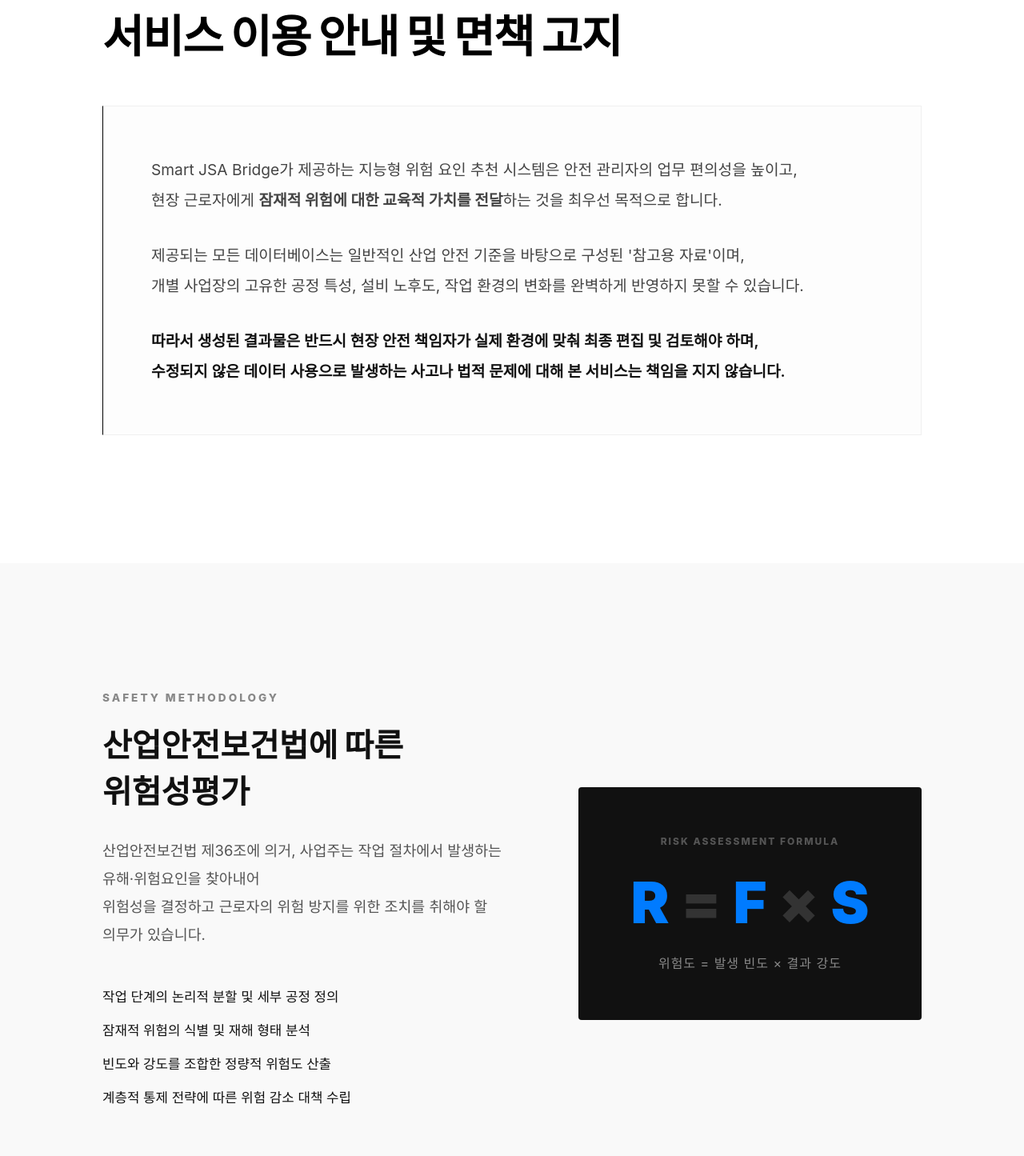
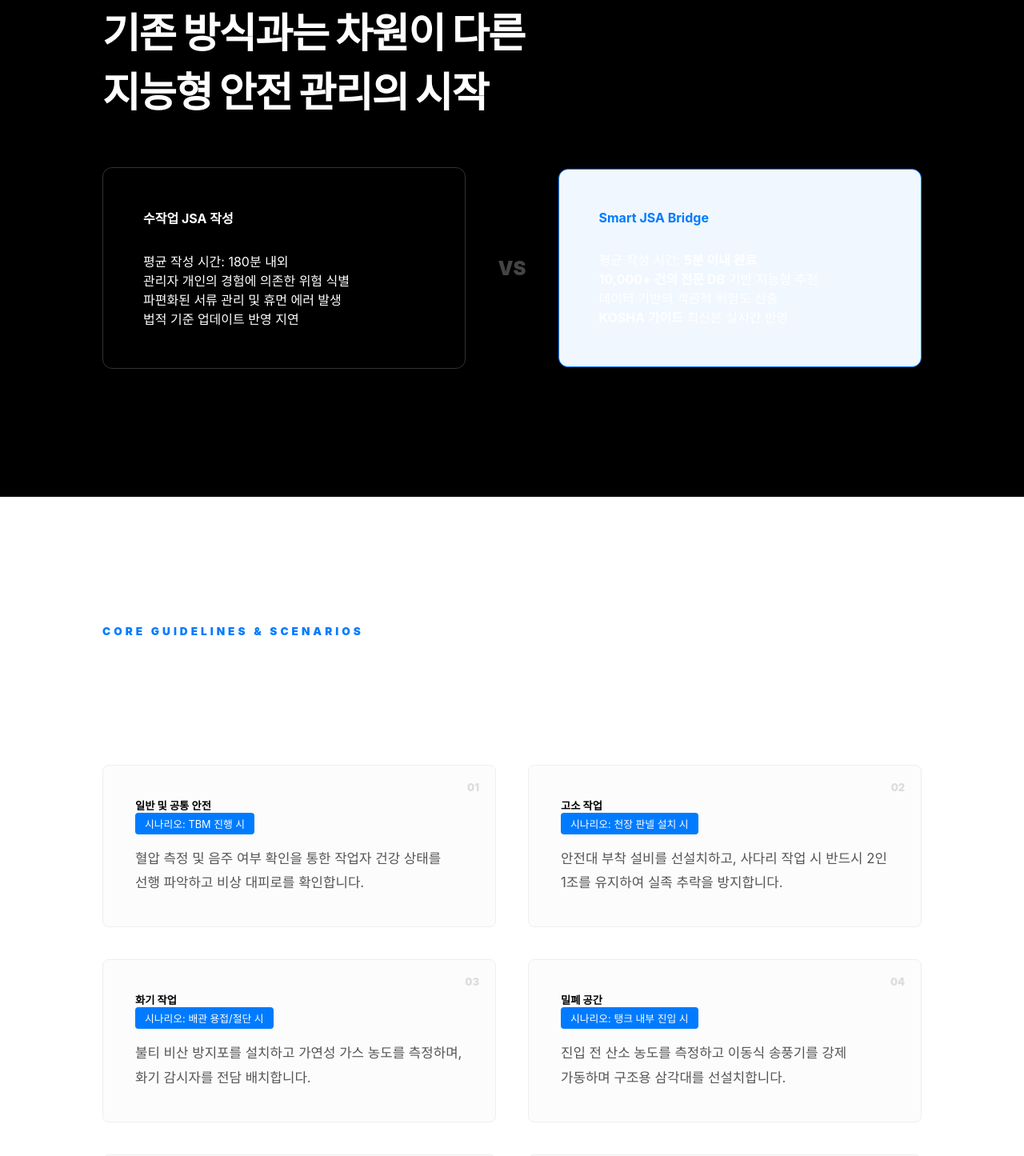
Before and after one commit to hanghanghu716-dotcom/smart-jsa-bridge, a React (Vite) app: page / in a window 1280 px wide. Shown: the part 1000-2445 px from the top of the page at 80% size. Built offline with nearby package versions, Linux system fonts and the light colour scheme; a web font is replaced by a local one.

Commit message:
Add files via upload

```diff
--- a/src/pages/Main.jsx
+++ b/src/pages/Main.jsx
@@ -13,7 +13,7 @@ export default function Main() {
 
   return (
     <div style={styles.wrapper}>
-      {/* SECTION 1: HERO - 원본 레이아웃 및 규격 유지 */}
+      {/* SECTION 1: HERO - 원본 규격 100% 유지 */}
       <section style={styles.heroSection}>
         <div style={styles.bgWrapper}>
           {slides.map((src, index) => (
@@ -26,15 +26,9 @@ export default function Main() {
           <aside style={styles.sideAd}><AdBanner slot="1000000001" style={{ width: '160px', height: '600px' }} format="vertical" /></aside>
           <main style={styles.centerContent}>
             <div style={styles.heroContent}>
-              <h2 style={styles.mainTitle}>
-                데이터로 잇는 안전,<br />
-                사람을 지키는 기술
-              </h2>
-              <p style={styles.subTitle}>
-                현장의 육안 점검과 전문가의 안전 데이터를 결합하여,<br />
-                놓치기 쉬운 잠재 위험 요인을 정밀하게 분석합니다.
-              </p>
-              <div style={styles.buttonWrapper}><Link to="/info" style={styles.primaryBtn}>위험성 평가 작성하기</Link></div>
+              <h2 style={styles.mainTitle}>데이터로 잇는 안전,<br />사람을 지키는 기술</h2>
+              <p style={styles.subTitle}>현장의 육안 점검과 전문가의 안전 데이터를 결합하여,<br />놓치기 쉬운 잠재 위험 요인을 정밀하게 분석합니다.</p>
+              <div style={styles.buttonWrapper}><Link to="/info" style={styles.primaryBtn}>위험성 평가 작성 시작하기</Link></div>
             </div>
           </main>
           <aside style={styles.sideAd}><AdBanner slot="1000000002" style={{ width: '160px', height: '600px' }} format="vertical" /></aside>
@@ -46,92 +40,103 @@ export default function Main() {
         </footer>
       </section>
 
-      {/* SECTION 2: 법적 책임 및 서비스 목적 - 줄바꿈 및 가독성 최적화 */}
-      <section style={styles.noticeSection}>
+      {/* SECTION 2: 비교 우위 및 가치 제안 (Value Proposition) */}
+      <section style={styles.valueSection}>
         <div style={styles.container}>
-          <span style={styles.overline}>LEGAL COMPLIANCE & EDUCATION</span>
-          <h3 style={styles.sectionHeading}>서비스 이용 안내 및 면책 고지</h3>
-          <div style={styles.noticeBox}>
-            <p style={styles.articlePara}>
-              Smart JSA Bridge가 제공하는 지능형 위험 요인 추천 시스템은 안전 관리자의 업무 편의성을 높이고,<br />
-              현장 근로자에게 <strong>잠재적 위험에 대한 교육적 가치를 전달</strong>하는 것을 최우선 목적으로 합니다.
-            </p>
-            <p style={styles.articlePara}>
-              제공되는 모든 데이터베이스는 일반적인 산업 안전 기준을 바탕으로 구성된 '참고용 자료'이며,<br />
-              개별 사업장의 고유한 공정 특성, 설비 노후도, 작업 환경의 변화를 완벽하게 반영하지 못할 수 있습니다.
-            </p>
-            <p style={styles.importantPara}>
-              따라서 생성된 결과물은 반드시 <strong>현장 안전 책임자가 실제 환경에 맞춰 최종 편집 및 검토</strong>해야 하며,<br />
-              수정되지 않은 데이터 사용으로 발생하는 사고나 법적 문제에 대해 본 서비스는 책임을 지지 않습니다.
-            </p>
-          </div>
-        </div>
-      </section>
-
-      {/* SECTION 3: JSA 실무 가이드 - 시각적 위계 및 정렬 보강 */}
-      <section style={styles.guideSection}>
-        <div style={styles.container}>
-          <div style={styles.infoFlex}>
-            <div style={styles.textPart}>
-              <h3 style={styles.smallTitle}>SAFETY METHODOLOGY</h3>
-              <h4 style={styles.guideTitle}>산업안전보건법에 따른 위험성평가</h4>
-              <p style={styles.guideText}>
-                산업안전보건법 제36조에 의거, 사업주는 작업 절차에서 발생하는 유해·위험요인을 찾아내어<br />
-                위험성을 결정하고 근로자의 위험 방지를 위한 조치를 취해야 할 의무가 있습니다.
-              </p>
-              <ul style={styles.checkList}>
-                <li>작업 단계의 논리적 분할 및 세부 공정 정의</li>
-                <li>잠재적 위험의 식별 및 재해 형태 분석</li>
-                <li>빈도와 강도를 조합한 정량적 위험도 산출</li>
-                <li>계층적 통제 전략에 따른 위험 감소 대책 수립</li>
+          <span style={styles.overline}>COMPARATIVE ADVANTAGE</span>
+          <h3 style={styles.sectionHeading}>기존 방식과는 차원이 다른<br />지능형 안전 관리의 시작</h3>
+          <div style={styles.comparisonGrid}>
+            <div style={styles.compCard}>
+              <h4>수작업 JSA 작성</h4>
+              <ul style={styles.compList}>
+                <li>평균 작성 시간: 180분 내외</li>
+                <li>관리자 개인의 경험에 의존한 위험 식별</li>
+                <li>파편화된 서류 관리 및 휴먼 에러 발생</li>
+                <li>법적 기준 업데이트 반영 지연</li>
               </ul>
             </div>
-            <div style={styles.formulaPart}>
-              <div style={styles.formulaCard}>
-                <span style={styles.formulaLabel}>RISK ASSESSMENT FORMULA</span>
-                <div style={styles.formulaFlex}>
-                  <span style={styles.vB}>R</span><span style={styles.vO}>=</span><span style={styles.vB}>F</span><span style={styles.vO}>×</span><span style={styles.vB}>S</span>
-                </div>
-                <p style={styles.formulaNote}>위험도 = 발생 빈도 × 결과 강도</p>
-              </div>
+            <div style={styles.vsBadge}>VS</div>
+            <div style={{...styles.compCard, borderColor: '#007bff', backgroundColor: '#f0f7ff'}}>
+              <h4 style={{color: '#007bff'}}>Smart JSA Bridge</h4>
+              <ul style={styles.compList}>
+                <li>평균 작성 시간: <strong>5분 이내 완료</strong></li>
+                <li><strong>10,000+ 건의 전문 DB</strong> 기반 지능형 추천</li>
+                <li>데이터 기반의 객관적 위험도 산출</li>
+                <li><strong>KOSHA 가이드</strong> 최신본 실시간 반영</li>
+              </ul>
             </div>
           </div>
         </div>
       </section>
 
-      {/* SECTION 4: 주요 작업군 DB 개요 - 풍부한 설명 추가 */}
+      {/* SECTION 3: 9대 핵심 작업 & 시나리오 가이드 (시나리오 보강) */}
       <section style={styles.librarySection}>
         <div style={styles.container}>
-          <h3 style={styles.sectionHeading}>Safety Intelligence Library</h3>
+          <span style={styles.overline}>CORE GUIDELINES & SCENARIOS</span>
+          <h3 style={styles.sectionHeading}>9대 핵심 작업별 시나리오 가이드</h3>
           <div style={styles.cardGrid}>
-            <div style={styles.dataCard}>
-              <h5>화기 작업 가이드</h5>
-              <p>용접/용단 시 발생하는 불티 비산 방지, 가연성 가스 농도 측정,<br />화기 감시자 상주 및 소화 설비 비치 등 핵심 대책을 포함합니다.</p>
+            {[
+              { id: '01', title: '일반 및 공통 안전', sc: 'TBM 진행 시', desc: '혈압 측정 및 음주 여부 확인을 통한 작업자 건강 상태를 선행 파악하고 비상 대피로를 확인합니다.' },
+              { id: '02', title: '고소 작업', sc: '천장 판넬 설치 시', desc: '안전대 부착 설비를 선설치하고, 사다리 작업 시 반드시 2인 1조를 유지하여 실족 추락을 방지합니다.' },
+              { id: '03', title: '화기 작업', sc: '배관 용접/절단 시', desc: '불티 비산 방지포를 설치하고 가연성 가스 농도를 측정하며, 화기 감시자를 전담 배치합니다.' },
+              { id: '04', title: '밀폐 공간', sc: '탱크 내부 진입 시', desc: '진입 전 산소 농도를 측정하고 이동식 송풍기를 강제 가동하며 구조용 삼각대를 선설치합니다.' },
+              { id: '05', title: '정전 및 전기', sc: '수배전반 점검 시', desc: 'LOTO 잠금장치를 설치하고 검전기로 무전압 상태를 확인하며 절연 장화 등 전용 보호구를 착용합니다.' },
+              { id: '06', title: '굴착 작업', sc: '관로 터파기 작업 시', desc: '토사 붕괴 방지를 위해 지반 안식각을 준수하고 굴착 단부에 장비 접근 한계선을 설정합니다.' },
+              { id: '07', title: '중장비 운용', sc: '지게차 자재 운반 시', desc: '장비 선회 반경 내 출입 통제 라인을 설치하고 전담 신호수를 배치하여 보행자 충돌을 차단합니다.' },
+              { id: '08', title: '중량물 취급', sc: '크레인 양중 작업 시', desc: '와이어로프 파단 여부를 점검하고 인양물 유도 로프(Tag Line)를 사용하여 안전거리를 유지합니다.' },
+              { id: '09', title: '가연성 가스', sc: '기밀 시험 및 치환 시', desc: '배관 연결부 리크 테스트를 실시하고 정전기 방지 조치를 통해 가스 폭발 위험을 관리합니다.' }
+            ].map((item) => (
+              <div key={item.id} style={styles.dataCard}>
+                <span style={styles.cardId}>{item.id}</span>
+                <h5>{item.title}</h5>
+                <p style={styles.scenarioTag}>시나리오: {item.sc}</p>
+                <p style={styles.cardDesc}>{item.desc}</p>
+              </div>
+            ))}
+          </div>
+        </div>
+      </section>
+
+      {/* SECTION 4: 심층 FAQ (Professional FAQ Depth) */}
+      <section style={styles.faqSection}>
+        <div style={styles.container}>
+          <span style={styles.overline}>TECHNICAL Q&A</span>
+          <h3 style={styles.sectionHeading}>자주 묻는 질문 및 상세 답변</h3>
+          <div style={styles.faqGrid}>
+            <div style={styles.faqItem}>
+              <h5>Q. 본 서비스로 생성된 보고서가 법적 효력을 갖습니까?</h5>
+              <p>본 도구는 위험성평가 수립을 보조하는 시스템입니다. 생성된 PDF 보고서에 현장 책임자의 실질적인 검토와 서명이 완료되면, 산업안전보건법에 따른 정식 기록물로 활용이 가능합니다.</p>
             </div>
-            <div style={styles.dataCard}>
-              <h5>고소 작업 가이드</h5>
-              <p>추락 방지를 위한 안전대 부착 설비 설치, 작업 발판의 건전성 확인,<br />단부 및 개구부 방호 조치 등 추락 사고 예방 프로세스를 분석합니다.</p>
+            <div style={styles.faqItem}>
+              <h5>Q. 지능형 추천 데이터의 출처는 어디인가요?</h5>
+              <p>한국산업안전보건공단(KOSHA)의 안전보건기술지침 및 고용노동부의 작업별 위험성평가 사례집을 정밀 분석하여 구축된 신뢰도 높은 데이터베이스입니다.</p>
             </div>
-            <div style={styles.dataCard}>
-              <h5>에너지 플랜트 가이드</h5>
-              <p>수소 생산 시설의 PSA/SMR 설비 정비 시 고압 유체 방출,<br />LOTO(잠금장치) 적용 및 불활성 가스 치환 절차를 상세히 안내합니다.</p>
+            <div style={styles.faqItem}>
+              <h5>Q. 서비스가 법적 책임을 대신해 주나요?</h5>
+              <p>아니요. 본 서비스는 안전 관리의 편의와 교육을 목적으로 합니다. 현장의 특수성을 반영하여 최종 내용을 편집하고 검토할 책임은 사용자에게 있으며, 본 서비스는 결과물에 대해 법적 책임을 지지 않습니다.</p>
+            </div>
+            <div style={styles.faqItem}>
+              <h5>Q. 데이터 보안은 어떻게 관리되나요?</h5>
+              <p>사용자가 입력한 프로젝트 정보와 작업 절차 데이터는 브라우저 세션 내에서 안전하게 처리되며, 리포트 생성 즉시 암호화되어 관리됩니다.</p>
             </div>
           </div>
         </div>
       </section>
 
       <footer style={styles.finalFooter}>
-        <p style={styles.footerText}>© 2026 Smart JSA Bridge. All rights reserved.</p>
+        <div style={styles.container}>
+          <p>© 2026 Smart JSA Bridge. All rights reserved.</p>
+        </div>
       </footer>
     </div>
   );
 }
 
 const styles = {
-  /* 글로벌 설정 */
+  /* 글로벌 */
   wrapper: { width: '100%', backgroundColor: '#000', overflowX: 'hidden' },
 
-  /* Hero Section (기존 유지) */
+  /* Hero (기존 규격 유지) */
   heroSection: { position: 'relative', height: '100vh', width: '100%', overflow: 'hidden', display: 'flex', flexDirection: 'column' },
   bgWrapper: { position: 'absolute', top: 0, left: 0, width: '100%', height: '100%', zIndex: 0 },
   bgImage: { position: 'absolute', width: '100%', height: '100%', backgroundSize: 'cover', backgroundPosition: 'center', transition: 'opacity 2s ease-in-out' },
@@ -149,36 +154,32 @@ const styles = {
   bottomAdWrapper: { width: '100%', display: 'flex', justifyContent: 'center', marginBottom: '2rem' },
   bottomLine: { width: '100%', display: 'flex', gap: '10px', height: '2px', marginBottom: '1.2rem' },
   lineItem: { flex: 1, transition: 'background-color 0.6s' },
-  copyright: { fontSize: '0.75rem', color: 'rgba(255,255,255,0.3)' },
 
-  /* 추가 섹션 디자인 및 타이포그래피 최적화 */
+  /* 콘텐츠 레이아웃 */
   container: { maxWidth: '1440px', margin: '0 auto', padding: '0 10%' },
-  noticeSection: { padding: '160px 0', backgroundColor: '#fff', color: '#000' },
   overline: { color: '#007bff', fontWeight: '900', fontSize: '0.85rem', letterSpacing: '4px', display: 'block', marginBottom: '25px' },
-  sectionHeading: { fontSize: '3.5rem', fontWeight: '900', marginBottom: '50px', letterSpacing: '-1.5px', wordBreak: 'keep-all' },
-  noticeBox: { padding: '60px', backgroundColor: '#fdfdfd', borderLeft: '1px solid #000', borderTop: '1px solid #f0f0f0', borderRight: '1px solid #f0f0f0', borderBottom: '1px solid #f0f0f0' },
-  articlePara: { fontSize: '1.2rem', lineHeight: '2', color: '#444', marginBottom: '30px', wordBreak: 'keep-all' },
-  importantPara: { fontSize: '1.2rem', lineHeight: '2', color: '#111', fontWeight: '600', wordBreak: 'keep-all' },
+  sectionHeading: { fontSize: '3.2rem', fontWeight: '900', marginBottom: '60px', letterSpacing: '-1.5px', wordBreak: 'keep-all', color: '#fff' },
 
-  guideSection: { padding: '160px 0', backgroundColor: '#f9f9f9', color: '#111' },
-  infoFlex: { display: 'flex', gap: '80px', flexWrap: 'wrap', alignItems: 'center' },
-  textPart: { flex: 1.2, minWidth: '450px' },
-  smallTitle: { fontSize: '0.85rem', fontWeight: '800', color: '#888', letterSpacing: '3px', marginBottom: '20px' },
-  guideTitle: { fontSize: '2.5rem', fontWeight: '900', marginBottom: '30px', wordBreak: 'keep-all' },
-  guideText: { fontSize: '1.15rem', lineHeight: '1.9', color: '#555', marginBottom: '40px', wordBreak: 'keep-all' },
-  checkList: { listStyle: 'none', padding: 0, fontSize: '1.05rem', lineHeight: '2.5' },
+  /* 비교 우위 섹션 */
+  valueSection: { padding: '160px 0', backgroundColor: '#000', color: '#fff' },
+  comparisonGrid: { display: 'flex', alignItems: 'center', gap: '40px', flexWrap: 'wrap' },
+  compCard: { flex: 1, padding: '50px', border: '1px solid #333', borderRadius: '12px', minWidth: '350px' },
+  vsBadge: { fontSize: '1.5rem', fontWeight: '900', color: '#444' },
+  compList: { listStyle: 'none', padding: 0, marginTop: '30px' },
+  compListLi: { fontSize: '1.1rem', marginBottom: '15px', color: '#888' },
 
-  formulaPart: { flex: 1, minWidth: '400px' },
-  formulaCard: { backgroundColor: '#111', color: '#fff', padding: '60px', borderRadius: '4px', textAlign: 'center' },
-  formulaLabel: { fontSize: '0.75rem', fontWeight: '800', color: '#555', letterSpacing: '2px', display: 'block', marginBottom: '25px' },
-  formulaFlex: { fontSize: '4.5rem', fontWeight: '900', display: 'flex', justifyContent: 'center', gap: '15px', alignItems: 'center' },
-  vB: { color: '#007bff' },
-  vO: { color: '#333' },
-  formulaNote: { color: '#888', marginTop: '20px', fontSize: '1rem', letterSpacing: '1px' },
+  /* 9대 가이드 & 시나리오 */
+  librarySection: { padding: '160px 0', backgroundColor: '#fff', color: '#000' },
+  cardGrid: { display: 'grid', gridTemplateColumns: 'repeat(auto-fit, minmax(320px, 1fr))', gap: '40px' },
+  dataCard: { padding: '40px', backgroundColor: '#fcfcfc', border: '1px solid #eee', borderRadius: '8px', position: 'relative' },
+  cardId: { position: 'absolute', top: '20px', right: '20px', fontSize: '0.8rem', fontWeight: '900', color: '#ddd' },
+  scenarioTag: { display: 'inline-block', padding: '4px 12px', backgroundColor: '#007bff', color: '#fff', fontSize: '0.8rem', borderRadius: '4px', marginBottom: '15px' },
+  cardDesc: { fontSize: '1.05rem', lineHeight: '1.8', color: '#555', wordBreak: 'keep-all' },
 
-  librarySection: { padding: '160px 0', backgroundColor: '#fff', color: '#000' },
-  cardGrid: { display: 'grid', gridTemplateColumns: 'repeat(auto-fit, minmax(350px, 1fr))', gap: '40px' },
-  dataCard: { padding: '45px', borderTop: '4px solid #111', backgroundColor: '#fcfcfc' },
-  finalFooter: { padding: '100px 0', backgroundColor: '#000', borderTop: '1px solid #1a1a1a', textAlign: 'center' },
-  footerText: { fontSize: '0.85rem', color: '#444' }
+  /* 심층 FAQ */
+  faqSection: { padding: '160px 0', backgroundColor: '#f9f9f9', color: '#111' },
+  faqGrid: { display: 'grid', gridTemplateColumns: '1fr 1fr', gap: '60px' },
+  faqItem: { borderBottom: '1px solid #eee', paddingBottom: '30px' },
+
+  finalFooter: { padding: '100px 0', backgroundColor: '#000', textAlign: 'center', color: '#444' }
 };
```
